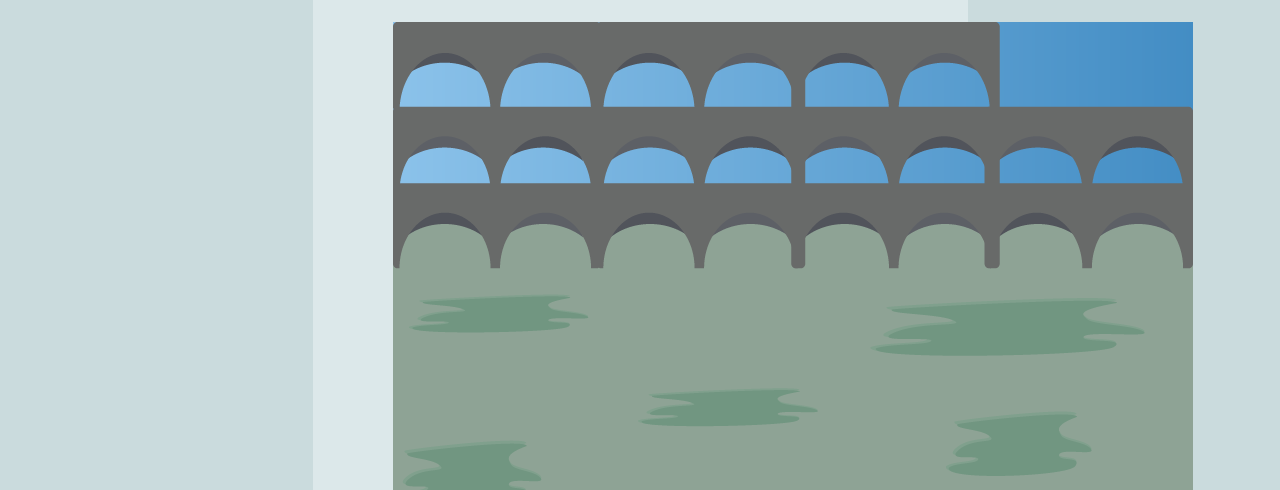
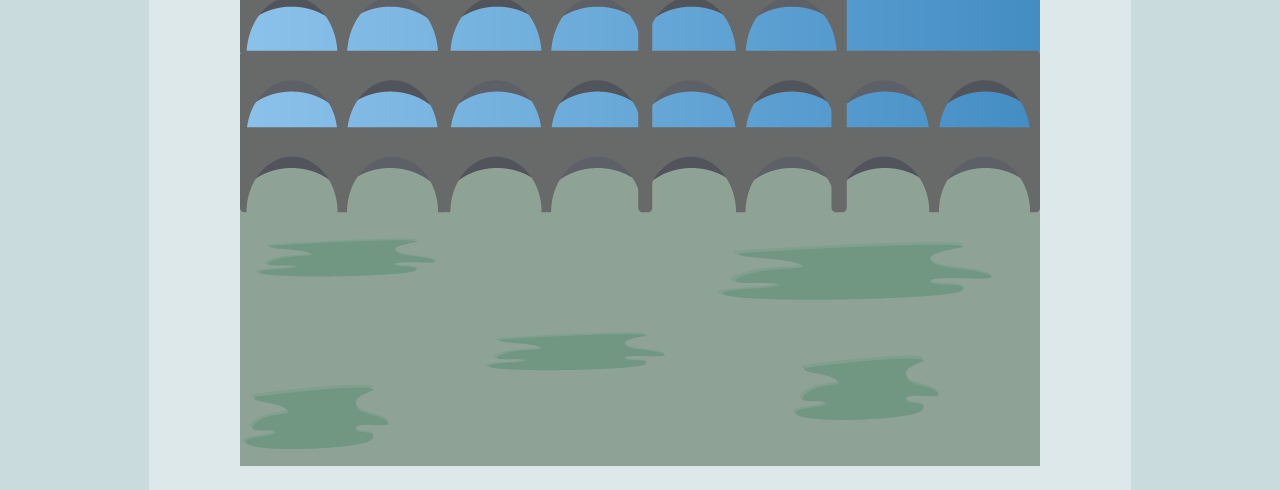
Before and after one commit to judisaro/antiguaRoma, a plain HTML site: page index.html in a window 1280 px wide. Shown: the part 161-651 px from the top of the page. Drawn offline with nearby package versions, Linux system fonts and the light colour scheme.

Commit message:
cambio de tamaños

```diff
--- a/index.html
+++ b/index.html
@@ -74,17 +74,25 @@
 
   <div class="row">
     <div class="col"></div>
-    <div class="col-6" style="background-color: #DCE8EA; padding-left: 80px; padding-right: 80px;">
+    <div class="col-9" style="background-color: #DCE8EA; padding-left: 20px; padding-right: 20px;">
       <br>
       <br>
+      <br>
+
+      <div class="content">
+        <div class="content-start"></div>
+        <div class="content-canvas">
+          <canvas id="lienzo" height="500" width="800"></canvas>
+        </div>
+        <div class="ontent-pregunta"></div>
+
+      </div>
+      <br>
+
       <h1 class="titulo text-primary">A Sastar Gladearores</h1>
 
-      <br>
-      <canvas id="lienzo" height="500" width="800"></canvas>
-      <br>
       <p class="texto">Salta todos los leones que puedas, este videojuego que tiene como objetvo
       enseñar aspectos importantes de la antigua roma de una forma muy interactiva y divertida</p>
-
       <br>
       <br>
       <br>
```
Also changed, not shown: index.css (line endings or trailing spaces).
